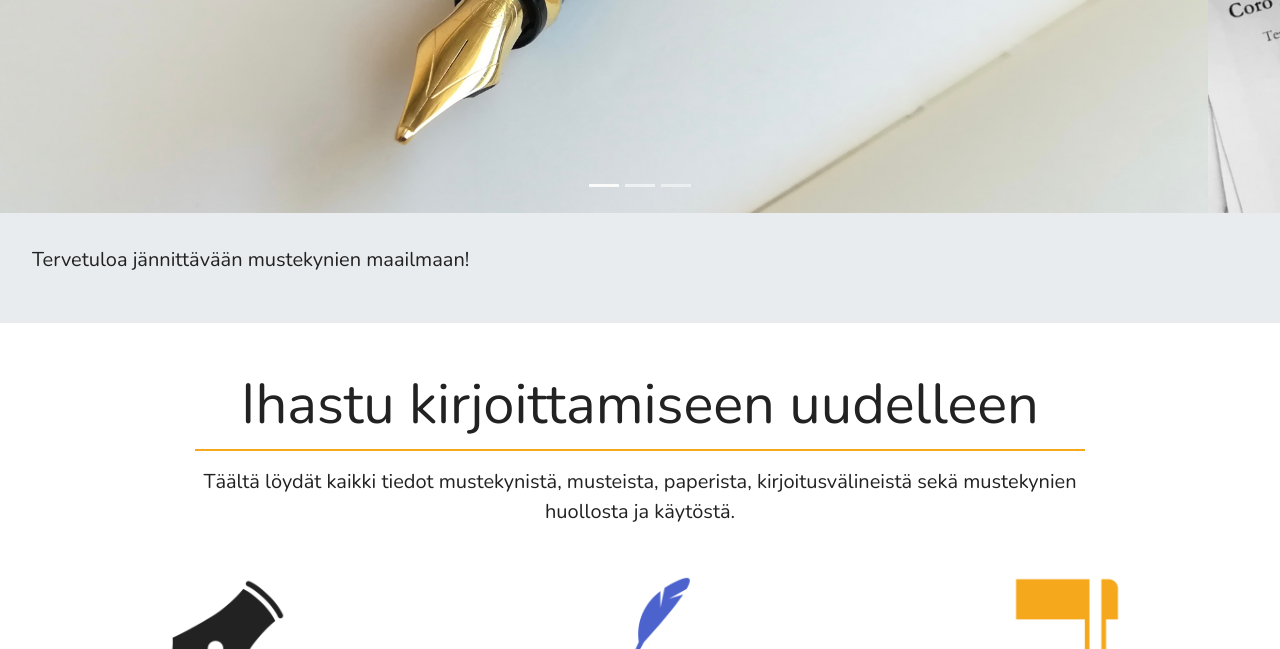
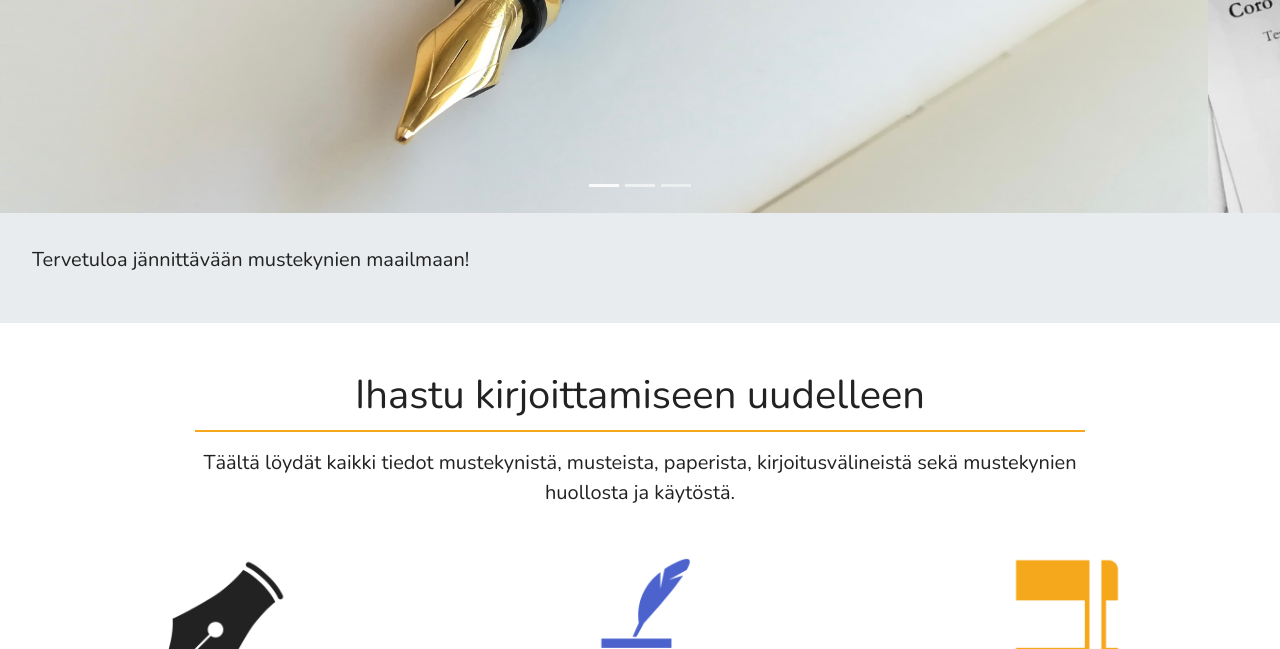
Before and after one commit to shedl/shedl.github.io, a plain HTML site: page index.html in a window 1280 px wide. Shown: the part 451-1100 px from the top of the page. Drawn offline with nearby package versions, Linux system fonts and the light colour scheme.

Commit message:
Update index.html

```diff
--- a/index.html
+++ b/index.html
@@ -94,7 +94,7 @@
 <div class="container-fluid padding">
 <div class="row welcome text-center">
 	<div class="col-sm-12">
-		<h1 class="display-4">Ihastu kirjoittamiseen uudelleen</h1>
+		<h1 class="display-5">Ihastu kirjoittamiseen uudelleen</h1>
 	</div>
 	<hr>
 	<div class="col-12">
```
